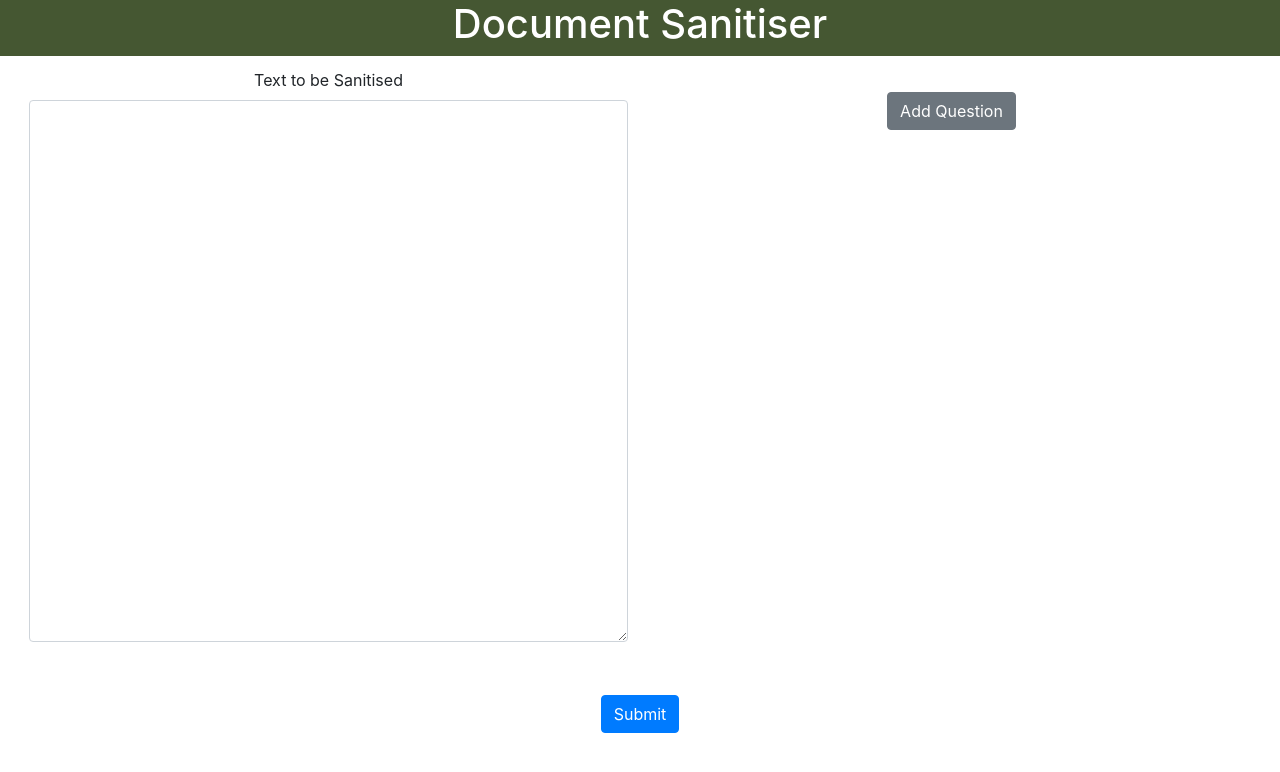
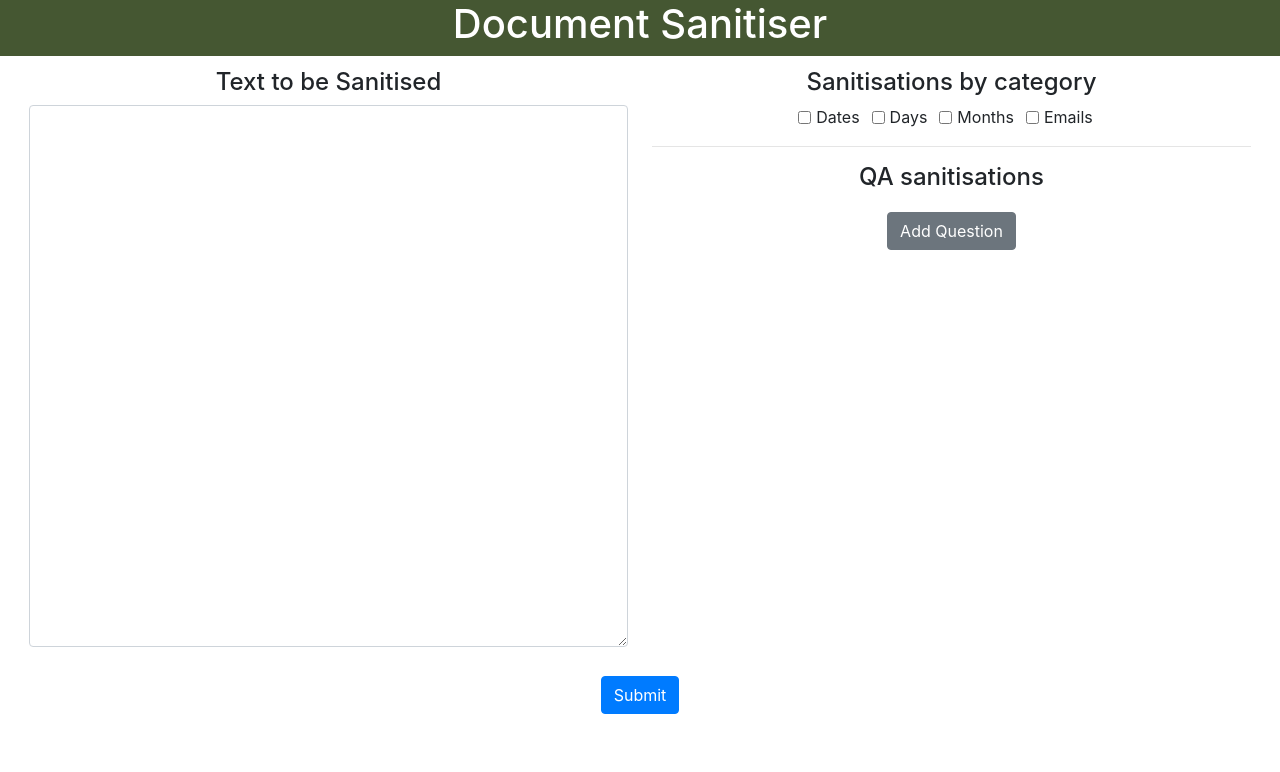
Before and after one commit to FilipposVlahos/FlexSanitise-Front-End, a React (Create React App) app: page / in a window 1280 px wide. Shown: the top 772 px of the page. Built offline with nearby package versions, Linux system fonts and the light colour scheme.

Commit message:
Checkbox for basic sanitisations

```diff
--- a/src/api/sanitise_api.js
+++ b/src/api/sanitise_api.js
@@ -1,9 +1,10 @@
 const axios = require('axios');
 
-function sanitise(text, questions) {
+function sanitise(text, questions, regex) {
     return axios.post("http://127.0.0.1:5000/document", {
         document: text,
-        questions: questions
+        questions: questions,
+        regex: regex
     });
 }
 
--- a/src/components/Form.css
+++ b/src/components/Form.css
@@ -3,3 +3,7 @@
   width: 50%;
   padding: 1%;
 }
+
+.padding {
+  padding: 2%;
+}
--- a/src/components/Form.js
+++ b/src/components/Form.js
@@ -11,6 +11,10 @@ function Form (props) {
     const [text, setText] = useState("");
     const [values, setValues] = useState({ questions: []});
     const { height } = useWindowDimensions();
+    const [dates, setDates] = useState(false);
+    const [days, setDays] = useState(false);
+    const [months, setMonths] = useState(false);
+    const [emails, setEmails] = useState(false);
 
     function createInputs() {
         return values.questions.map((el, i) =>
@@ -42,27 +46,44 @@ function Form (props) {
         setValues({ questions: vals });
     }
 
+    const populateRegex = () => {
+        let regex = [];
+        if (dates) {
+            regex.push("dates");
+        }
+        if (days) {
+            regex.push("days");
+        }
+        if (months) {
+            regex.push("months");
+        }
+        if (emails) {
+            regex.push("emails")
+        }
+        return regex;
+    }
+
     async function handleSubmit() {
         props.setPage(LOADING);
-        var questions = JSON.stringify(values);
-        console.log(questions)
-        sanitise(text, questions)
+        let questions = JSON.stringify(values);
+        let regex = populateRegex();
+        sanitise(text, questions, regex)
             .then(response => {
                 props.setResponse(response.data.sanitisedDocument);
                 console.log(response.data.sanitisedDocument)
                 props.setPage(RESULT);
             })
             .catch(error => {
+                let showError;
                 if (error.response) {
-                    console.log(error.response.status);
-                    props.setError(error.response.status);
-                } else if (error.request) {
-                    console.log(error.request);
-                    props.setError(error.request);
-                } else {
+                    console.log(error.response);
+                    showError = "Status code: " + error.respone.status + "\n"
+                }
+                if (error.message) {
                     console.log('Error', error.message);
-                    props.setError(error.message);
+                    showError = showError + error.message;
                 }
+                props.setError(showError);
                 props.setPage(RESULT);
             });
     }
@@ -72,20 +93,33 @@ function Form (props) {
         <div className= "row">
             <div className = "column left">
                 <BootstrapForm.Group controlId="exampleForm.ControlTextarea1">
-                    <BootstrapForm.Label>Text to be Sanitised</BootstrapForm.Label>
+                    <h4>Text to be Sanitised</h4>
                     <BootstrapForm.Control as="textarea" rows={height/35} onChange={e => setText(e.target.value)} required/>
                 </BootstrapForm.Group>
             </ div>
 
-            <div className = "column right">
+            <div className = "column">
+                <div>
+                    <h4>Sanitisations by category</h4>
+                    {["checkbox"].map((type) => (
+                        <div key={`inline-${type}`} className="mb-3">
+                            <BootstrapForm.Check inline label="Dates" type={type} id={`inline-${type}-1`} onChange={e => setDates(!dates)} />
+                            <BootstrapForm.Check inline label="Days" type={type} id={`inline-${type}-3`} onChange={e => setDays(!days)}/>
+                            <BootstrapForm.Check inline label="Months" type={type} id={`inline-${type}-4`} onChange={e => setMonths(!months)}/>
+                            <BootstrapForm.Check inline label="Emails" type={type} id={`inline-${type}-2`} onChange={e => setEmails(!emails)} />
+                        </div>
+                    ))}
+                </div>
+                <hr/>
+                <h4>QA sanitisations</h4>
                 {createInputs()}
-                <br />
-                <Button variant="secondary" onClick={addClick} >
-                    Add Question
-                </Button>
+                <div className="padding">
+                    <Button variant="secondary" onClick={addClick} >
+                        Add Question
+                    </Button>
+                </div>
             </div>
         </div>
-        <br />
         <Button variant="primary" type="submit">
                 Submit
         </Button>
```
